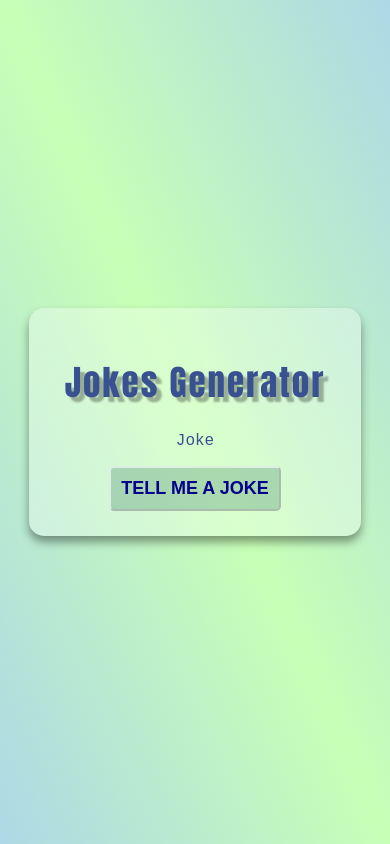
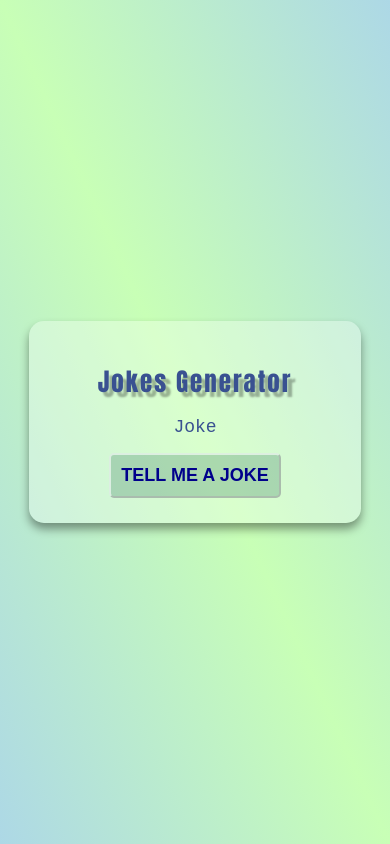
Before and after one commit to velloreraja/Jokesgenerator.RJ, a plain HTML site: page index.html in a window 390 px wide. Drawn offline with Linux system fonts and the light colour scheme.

Commit message:
Update jokes.css

```diff
--- a/jokes.css
+++ b/jokes.css
@@ -54,7 +54,11 @@ body{
 @media only screen and (max-width: 660px){
   .joke{
     width: 100%;
-    font-size: 16px;
+    font-size: 18px;
     margin: 1rem 0;
   }
+  .heading{
+      font-size:25px;
+      font-weight:500;
+      font-family: Impact, Haettenschweiler, 'Arial Narrow Bold','Franklin Gothic Medium', sans-serif;
 }
```
